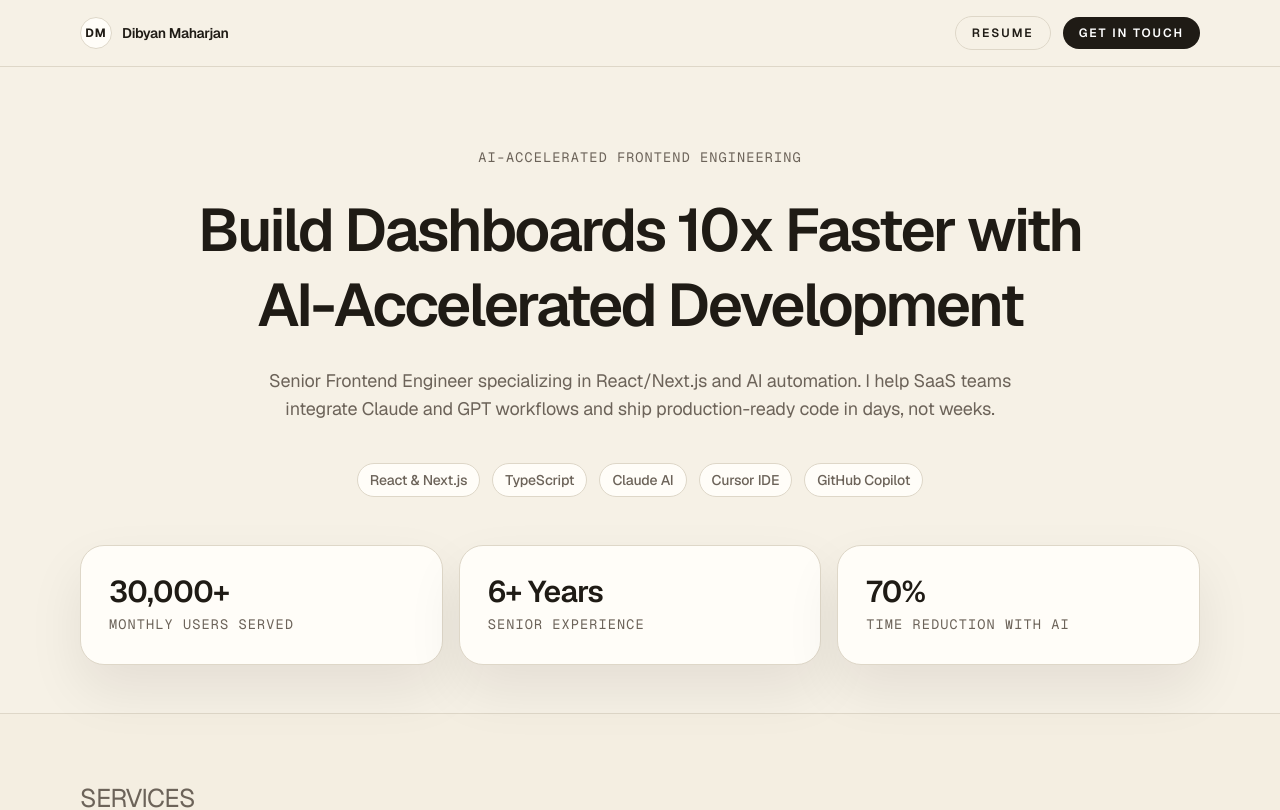
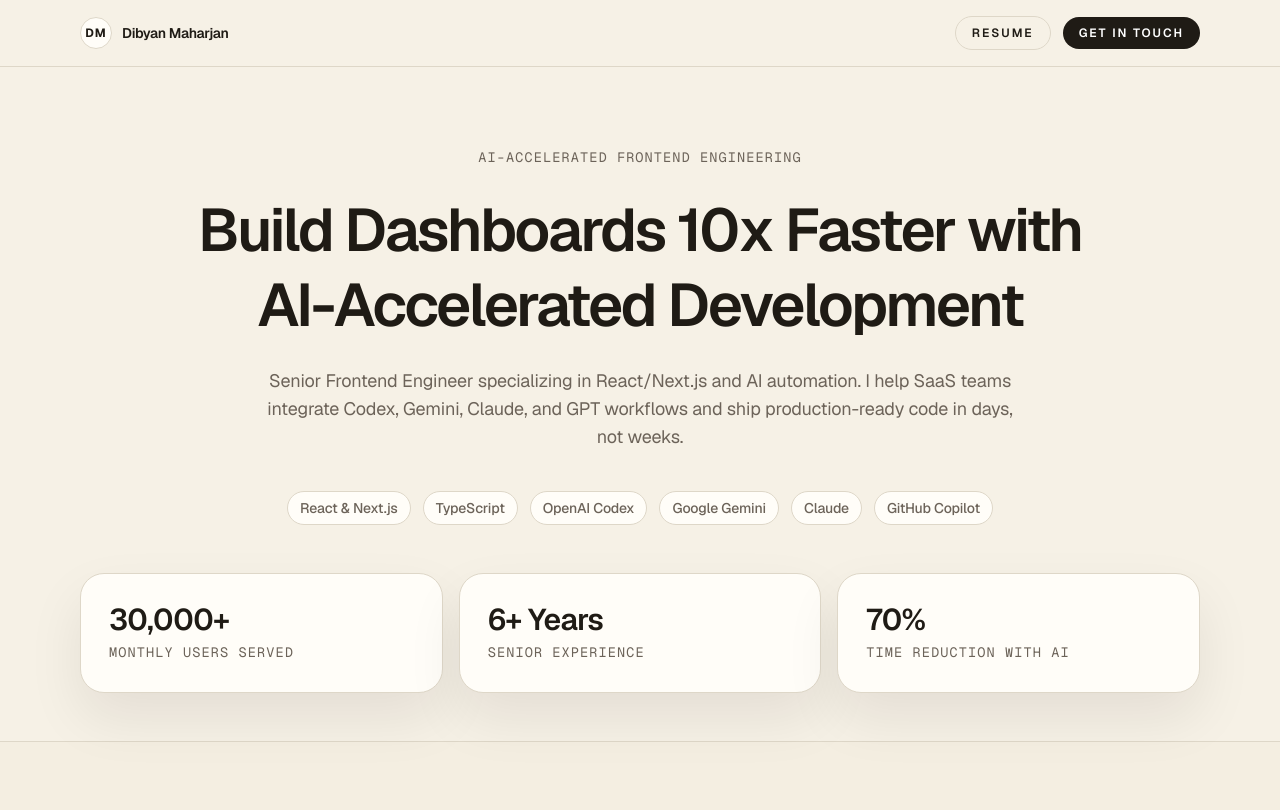
Before and after one commit to dibyandevelops/portfolio, a Next.js app: page / in a window 1280 px wide. Shown: the top 810 px of the page. Built offline with nearby package versions, Linux system fonts and the light colour scheme.

Commit message:
feat: add codex and gemini proficiency messaging

```diff
--- a/app/page.tsx
+++ b/app/page.tsx
@@ -1,6 +1,13 @@
 import Link from "next/link";
 
-const techStack = ["React & Next.js", "TypeScript", "Claude AI", "Cursor IDE", "GitHub Copilot"];
+const techStack = [
+  "React & Next.js",
+  "TypeScript",
+  "OpenAI Codex",
+  "Google Gemini",
+  "Claude",
+  "GitHub Copilot",
+];
 
 const stats = [
   { number: "30,000+", label: "Monthly Users Served" },
@@ -132,7 +139,8 @@ export default function HomePage() {
           </h1>
           <p className="mx-auto max-w-3xl text-pretty text-base text-[var(--muted)] sm:text-lg">
             Senior Frontend Engineer specializing in React/Next.js and AI automation. I help SaaS teams
-            integrate Claude and GPT workflows and ship production-ready code in days, not weeks.
+            integrate Codex, Gemini, Claude, and GPT workflows and ship production-ready code in days,
+            not weeks.
           </p>
         </div>
 
```
